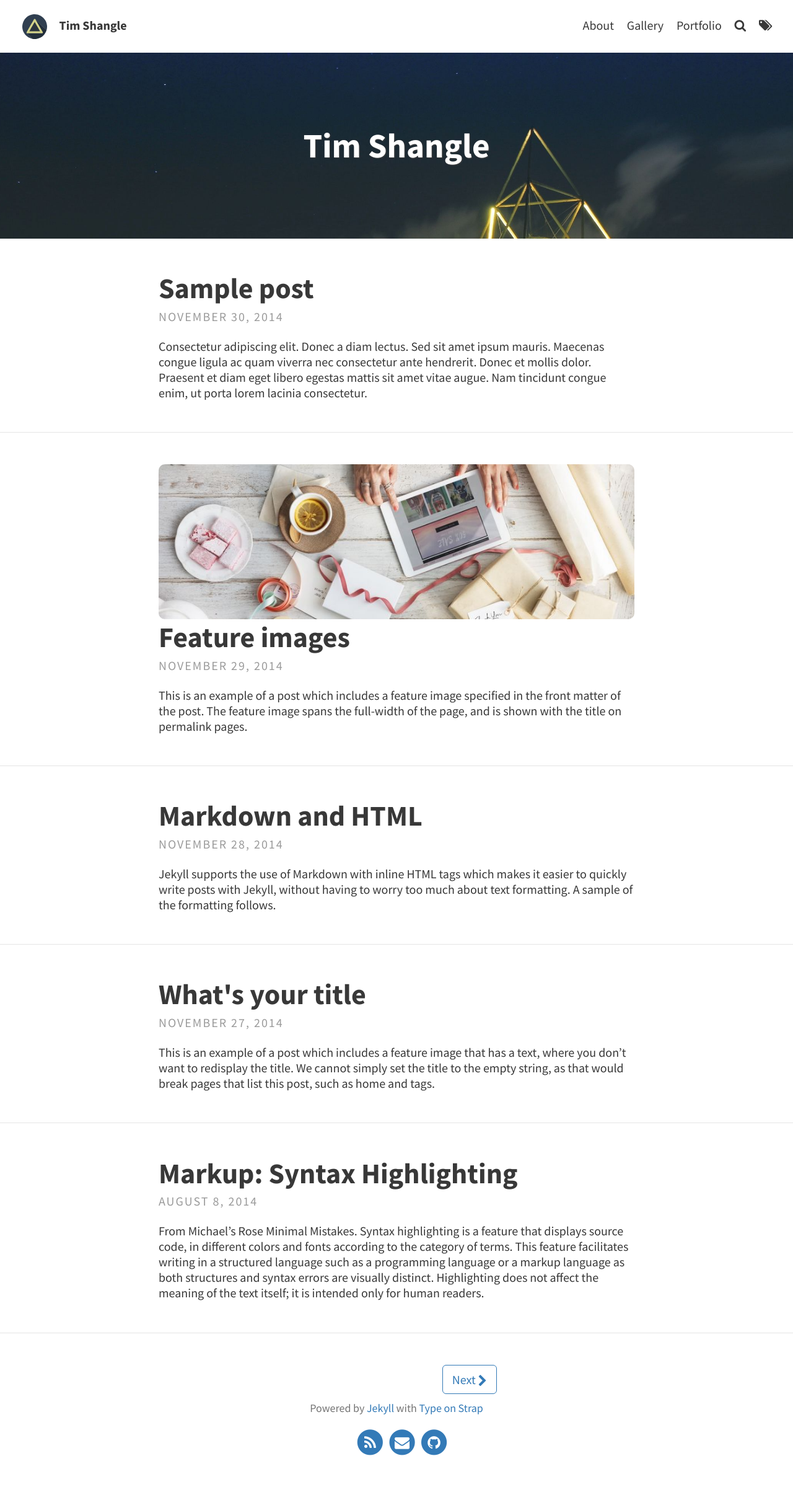
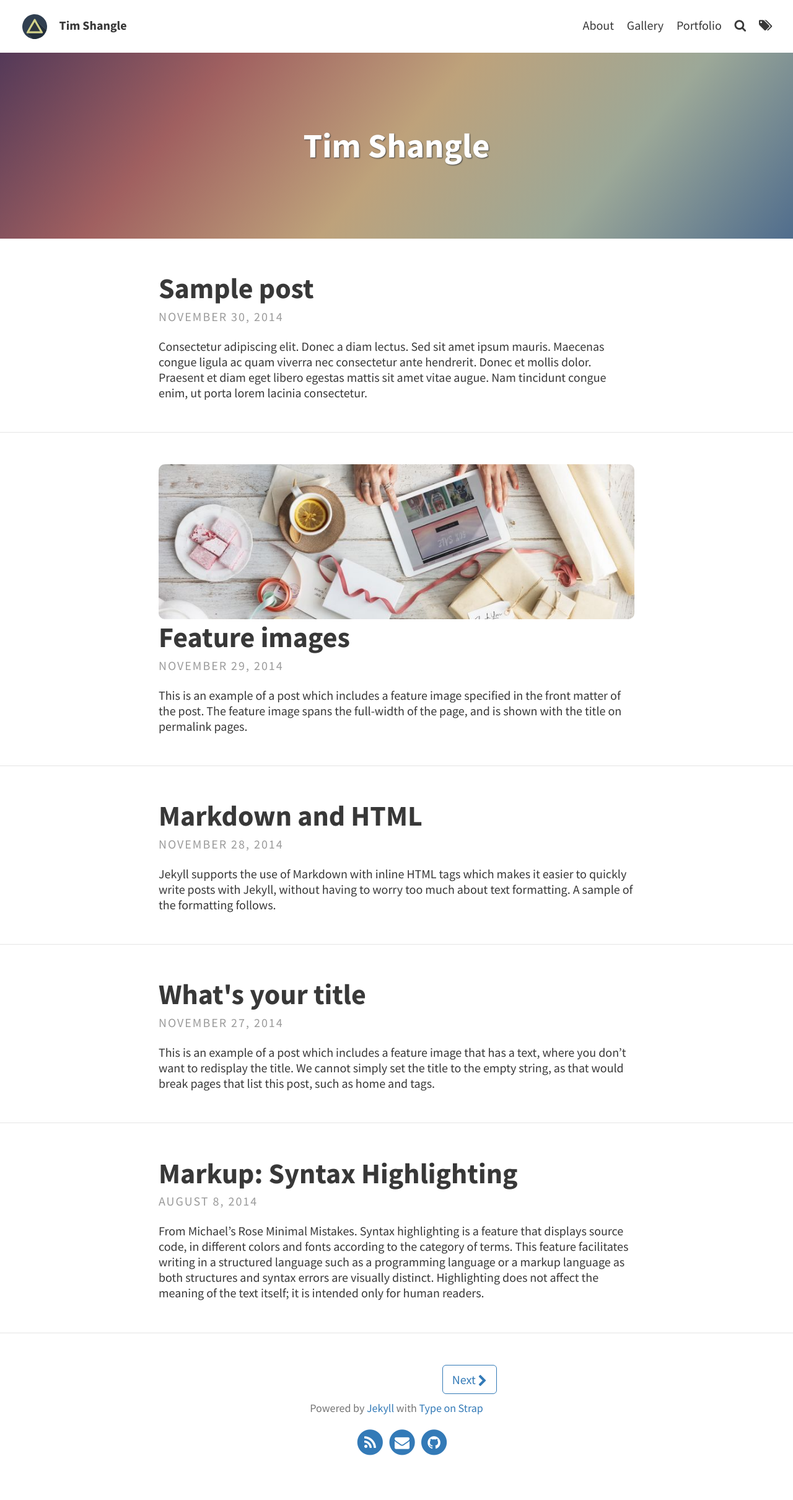
Before and after one commit to shangle/shangle.github.io, a Jekyll site: the page built from index.html, in a window 1280 px wide. Shown: the whole page at 62% size. Built offline with Jekyll 4.4.1, drawn with Linux system fonts in a browser that asks for light colours; the list of posts is cut into pages by our own code.

Commit message:
updating background of header

```diff
--- a/_layouts/home.html
+++ b/_layouts/home.html
@@ -1,11 +1,12 @@
 ---
 layout: default
+published: true
 ---
 
 <div class="home">
   {% if site.theme_settings.header_text %}
   <div id="main" class="call-out"
-  style="background-image: url('{{ site.theme_settings.header_feature_image | relative_url }}')">
+  style="background: linear-gradient(130deg, #543958 0%,#a06060 25%,#bea27b 50%,#9ca898 75%,#506d8d 100%) no-repeat center center fixed;">
     <h1> {{ site.theme_settings.header_text }} </h1>
   </div>
   {% endif %}
```
